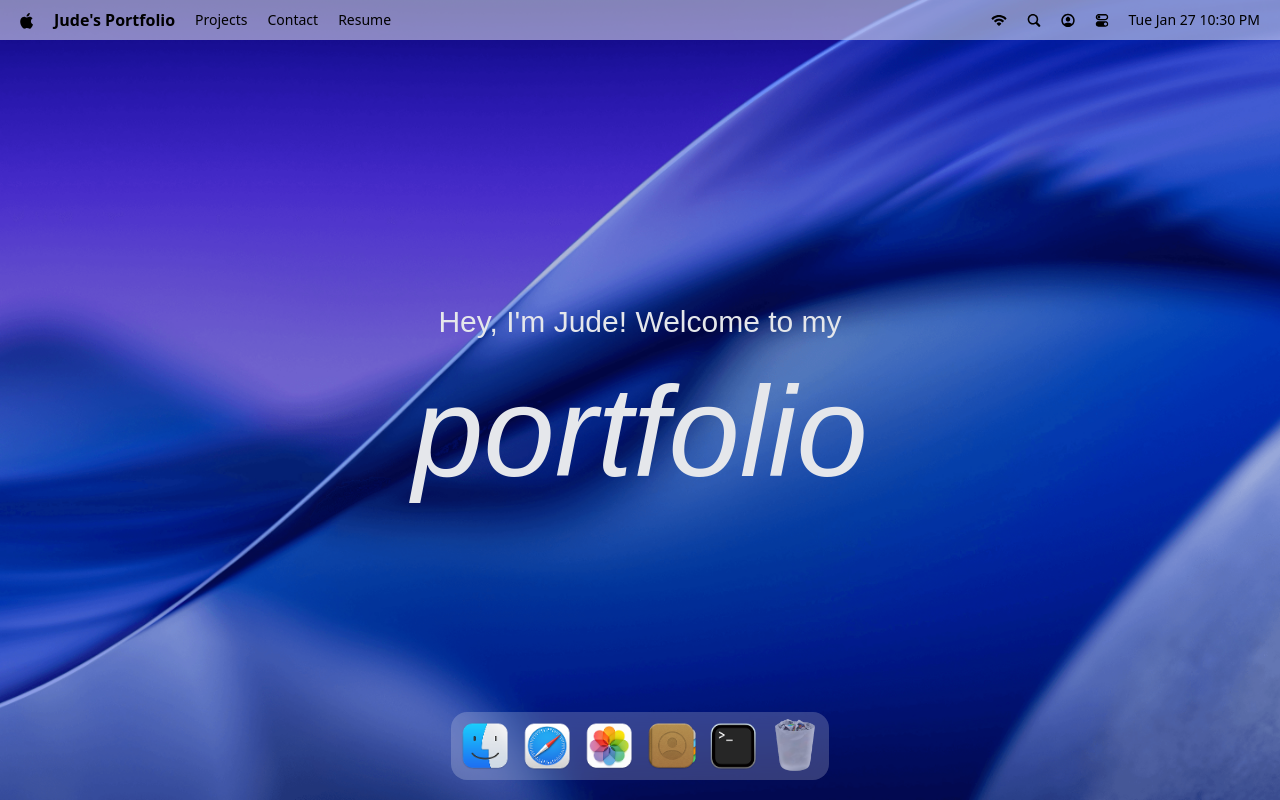
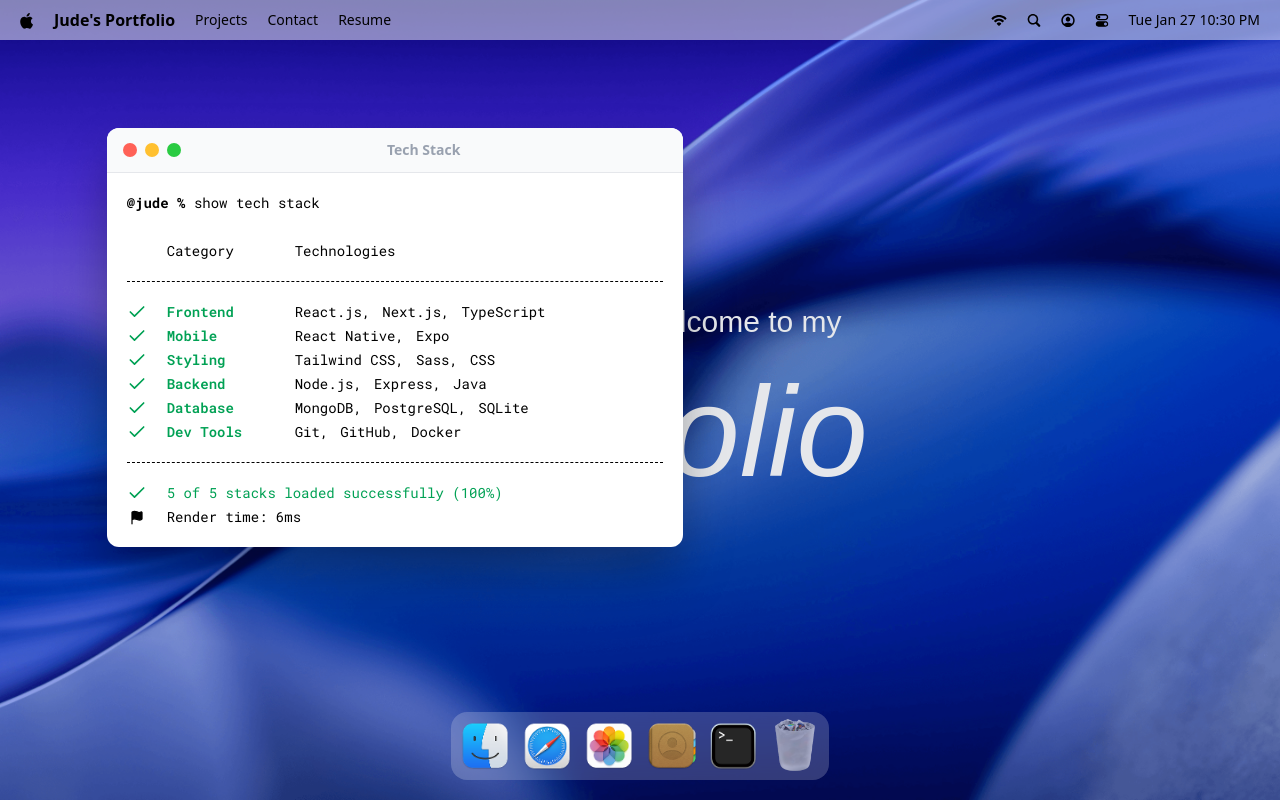
Before and after one commit to gillj-ross/MacOS_Portfolio, a React (Vite) app: page / in a window 1280 px wide. Both pictures are taken after a click on the button 733 px from the left and 746 px from the top of the page. Built offline with nearby package versions, Linux system fonts and the light colour scheme; a web font is replaced by a local one.

Commit message:
implement a hoc for managing window states and add the first window - terminal

```diff
--- a/src/App.jsx
+++ b/src/App.jsx
@@ -1,4 +1,10 @@
+import { gsap } from "gsap";
+import { Draggable } from "gsap/Draggable";
+
 import { Navbar, Welcome, Dock } from '#components';
+import { Terminal } from '#windows';
+
+gsap.registerPlugin(Draggable);
 
 const App = () => {
   return (
@@ -6,6 +12,8 @@
       <Navbar />
       <Welcome />
       <Dock />
+
+      <Terminal />
     </main>
   );
 };
--- /dev/null
+++ b/src/components/WindowControls.jsx
@@ -0,0 +1,16 @@
+import useWindowStore from "#store/window.js";
+
+const WindowControls = ({ target }) => {
+    const { closeWindow } = useWindowStore();
+
+
+    return (
+        <div id="window-controls">
+            <div className="close" onClick={() => closeWindow(target)} />
+            <div className="minimize" />
+            <div className="maximize" />
+        </div>
+    );
+};
+
+export default WindowControls;
--- a/src/components/index.js
+++ b/src/components/index.js
@@ -1,5 +1,6 @@
 import Navbar from '#components/Navbar.jsx';
 import Welcome from '#components/Welcome.jsx';
 import Dock from '#components/Dock.jsx';
+import WindowControls from '#components/WindowControls.jsx';
 
-export { Navbar, Welcome, Dock };
+export { Navbar, Welcome, Dock, WindowControls };
--- a/src/constants/index.js
+++ b/src/constants/index.js
@@ -114,11 +114,11 @@
   },
   {
     category: "Backend",
-    items: ["Node.js", "Express", "NestJS", "Hono"],
+    items: ["Node.js", "Express", "Java"],
   },
   {
     category: "Database",
-    items: ["MongoDB", "PostgreSQL"],
+    items: ["MongoDB", "PostgreSQL", "SQLite"],
   },
   {
     category: "Dev Tools",
--- /dev/null
+++ b/src/hoc/WindowWrapper.jsx
@@ -0,0 +1,54 @@
+import useWindowStore from "#store/window.js";
+import { useLayoutEffect, useRef } from "react";
+import { useGSAP } from "@gsap/react";
+import gsap from "gsap";
+import { Draggable } from "gsap/Draggable";
+
+const WindowWrapper = (Component, windowKey) => {
+    const Wrapped = (props) => {
+        const { focusWindow, windows } = useWindowStore();
+        const { isOpen, zIndex } = windows[windowKey];
+        const ref = useRef(null);
+
+        useGSAP(() => {
+            const el = ref.current;
+            if(!el || !isOpen) return;
+
+            el.style.display = "block";
+
+            gsap.fromTo(
+                el,
+                { scale: 0.8, opacity: 0, y: 40 },
+                { scale: 1, opacity: 1, y: 0, duration: 0.4, ease: "power3.out" },
+            );
+        }, [isOpen]);
+
+        useGSAP(() => {
+            const el = ref.current;
+            if (!el) return;
+
+            const [instance] = Draggable.create(el, { onPress: () => focusWindow(windowKey) });
+
+            return () => instance.kill();
+        }, []);
+
+        useLayoutEffect(() => {
+            const el = ref.current;
+            if(!el) return;
+            el.style.display = isOpen ? "block" : "none";
+        }, [isOpen]);
+
+        return (
+            <section id={windowKey} ref={ref} style={{ zIndex}}
+             className="absolute">
+                <Component {...props} />
+            </section>
+        );
+    };
+
+    Wrapped.displayName = `WindowWrapper(${Component.displayName || Component.name || 'Component'})`;
+
+    return Wrapped;
+};
+
+export default WindowWrapper;
--- /dev/null
+++ b/src/windows/Terminal.jsx
@@ -0,0 +1,58 @@
+import WindowWrapper from "#hoc/WindowWrapper.jsx";
+import { techStack } from "#constants/index.js";
+import { Check, Flag } from "lucide-react";
+import WindowControls from "#components/WindowControls.jsx";
+
+const Terminal = () => {
+    return (
+        <>
+            <div id="window-header">
+                <WindowControls target="terminal" />
+                <h2>Tech Stack</h2>
+            </div>
+
+            <div className="techstack">
+                <p>
+                    <span className="font-bold">@jude % </span>
+                    show tech stack
+                </p>
+
+                <div className="label">
+                    <p className="w-32">Category</p>
+                    <p>Technologies</p>
+                </div>
+
+                <ul className="content">
+                    {techStack.map(({ category, items }) => (
+                        <li key={category} className="flex items-center">
+                            <Check className="check" size={20} />
+                            <h3>{category}</h3>
+                            <ul>
+                                {items.map((item, i) => (
+                                    <li key={i}>
+                                        {item}{i < items.length - 1 ? "," : ""}
+                                    </li>
+                                ))}
+                            </ul>
+                        </li>
+                    ))}
+                </ul>
+
+                <div className="footnote">
+                    <p>
+                        <Check size={20} /> 5 of 5 stacks loaded successfully (100%)
+                    </p>
+
+                    <p className="text-black">
+                        <Flag size={15} fill="black" />
+                        Render time: 6ms
+                    </p>
+                </div>
+            </div>
+        </>
+    );
+};
+
+const TerminalWindow = WindowWrapper(Terminal, "terminal");
+
+export default TerminalWindow;
--- /dev/null
+++ b/src/windows/index.js
@@ -0,0 +1,3 @@
+import Terminal from "#windows/Terminal.jsx";
+
+export { Terminal };
```
